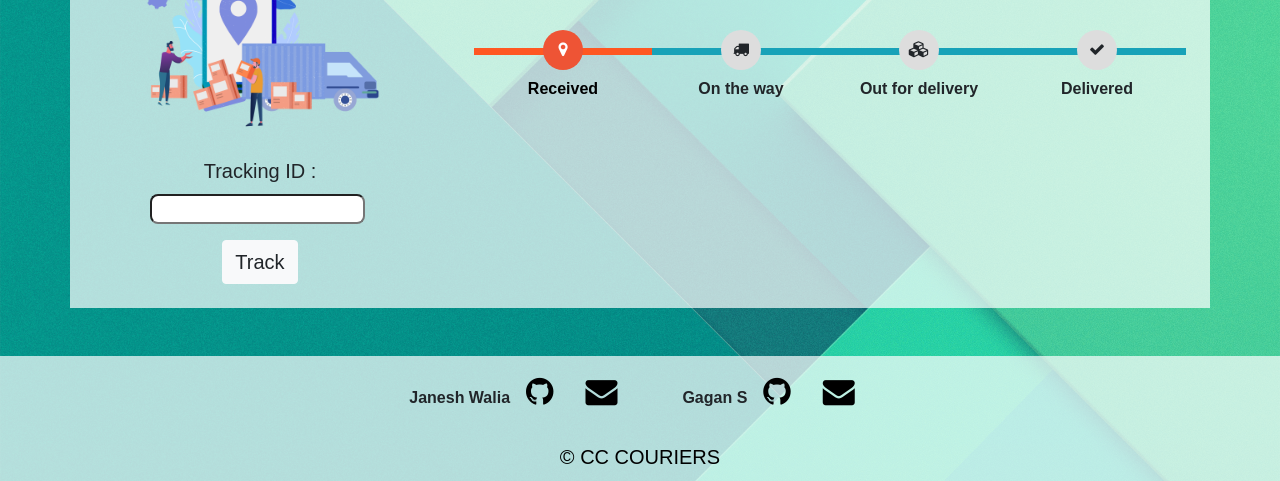
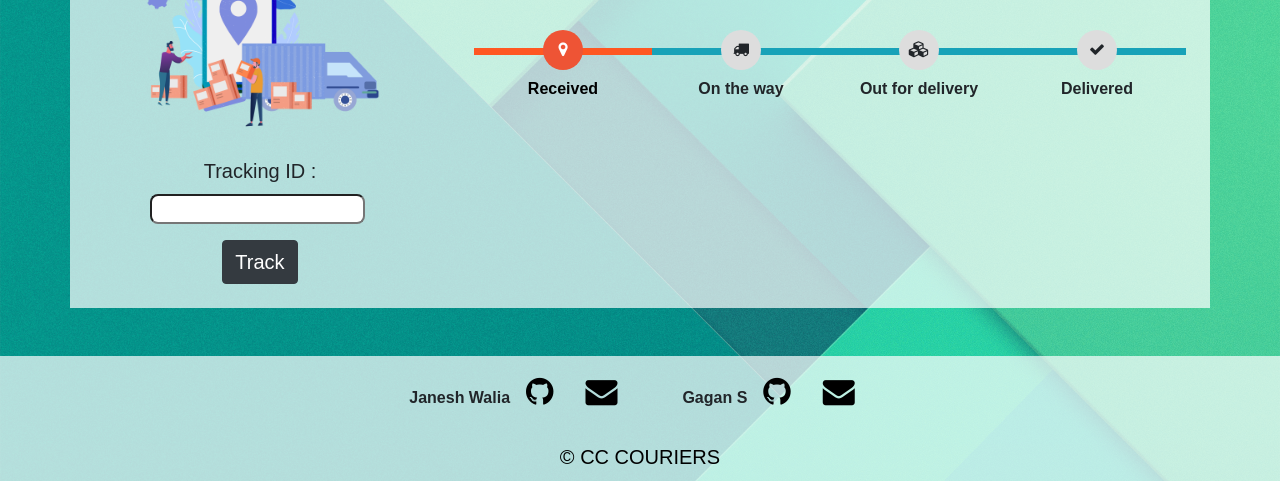
Before and after one commit to Astraxx04/Courier_Management, a PHP site: page /tracking.php in a window 1280 px wide. Shown: the part 319-800 px from the top of the page. Run offline with PHP 8.4, Linux system fonts and the light colour scheme; data that the repository does not hold is empty.

Commit message:
Mostly final user view updates

```diff
--- a/index.php
+++ b/index.php
@@ -181,7 +181,7 @@
                                 <textarea class="form-contact" name = "msg" placeholder="Write Something..." style="padding: 20px 20px;" required><?php echo $msg; ?></textarea>
                                 <span class="text-danger"><?php echo $error['msg']; ?></span>
                             </div>
-                            <input type="submit" name="submit" value="Submit"class="btn btn-info">
+                            <input type="submit" name="submit" value="Submit" class="btn btn-dark">
                         </form>
                 </div>
              </div>
--- a/login.php
+++ b/login.php
@@ -97,7 +97,7 @@
                     <label class="text-danger"><?php echo $errors['pwd'];?></label>
                 </div>
                 <label class="text-danger"><?php echo $errors['login'];?></label>
-                <input type="submit" name="submit" class="btn btn-light text-center" value="Sign In" style="font-size: 20px;">
+                <input type="submit" name="submit" class="btn btn-dark text-center" value="Sign In" style="font-size: 20px;">
             </form>
         </div>
         <div class="container-fluid text-center mt-5" style="background-color: rgba(255, 255, 255, 0.7); padding: 20px; position: absolute; bottom: 0; left: 0; ">
--- a/tracking.php
+++ b/tracking.php
@@ -121,7 +121,7 @@
                             <input type="text" style="border-radius: 8px;" name="tid" value="<?php echo $tid; ?>">
                             <label class="text-danger"><?php echo $error; ?></label>
                         </div>
-                        <input type="submit" name="track" class="btn btn-light text-center" value="Track" style="font-size: 20px;">
+                        <input type="submit" name="track" class="btn btn-dark text-center" value="Track" style="font-size: 20px;">
                     </form>
                 </div>
                 <div class="col-md-8 p-4 " style="background-color: rgba(255, 255, 255, 0.7); margin-top: 20px;">
@@ -138,7 +138,7 @@
                         <label>Unable to receive on the expected date?</label>
                         <form action="tracking.php" method="POST">
                             <label>Drop to a friend nearby in the your city.</label>
-                            <input type="submit" name="view" value="Update Delivery Address" class="btn btn-info">
+                            <input type="submit" name="view" value="Update Delivery Address" class="btn btn-info btn-dark">
                         </form>
                         <form action="tracking.php" method="POST" <?php echo $hidden; ?>>
                             <label>Friend's Details</label>
@@ -157,7 +157,7 @@
                                 <input type="text" name="fcontact" style="border-radius: 8px;" >
                                 <label class="text-danger"><?php echo $errors['cont'];?></label>
                             </div>
-                            <input type="submit" name="update" value="Update">
+                            <input type="submit" name="update" value="Update" class="btn btn-dark">
                         </form>
                     </div>
                 </div>
```
